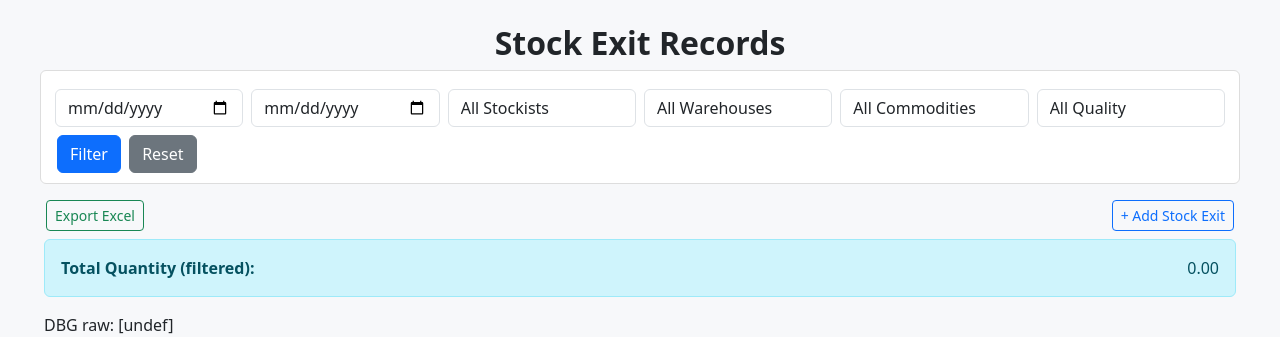
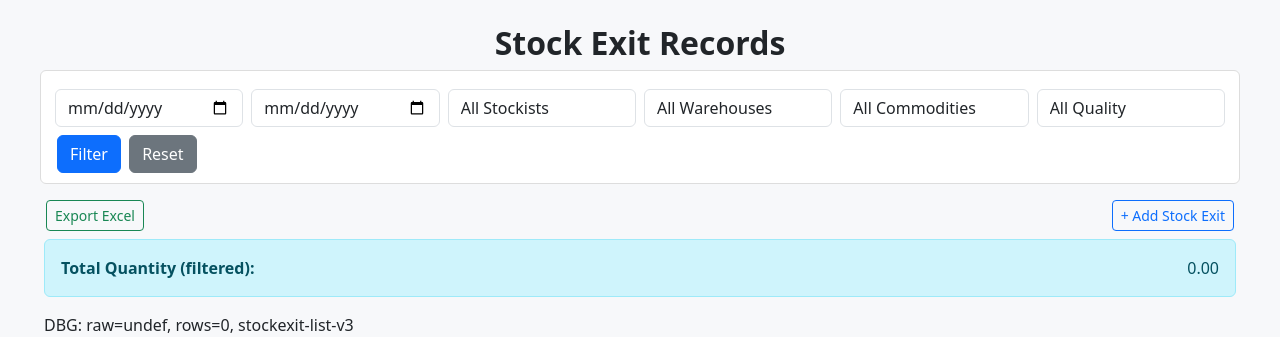
Before and after one commit to DUDU1608/warehouse-python, a Flask app: page /stockexit/list in a window 1280 px wide. Shown: the top 337 px of the page. Run offline with Flask 3, Linux system fonts and the light colour scheme; data that the repository does not hold is empty.

Commit message:
Update list_stock_exit.html

```diff
--- a/app/templates/stockist/list_stock_exit.html
+++ b/app/templates/stockist/list_stock_exit.html
@@ -96,12 +96,11 @@
 
 <div class="alert alert-info d-flex justify-content-between align-items-center" role="alert">
   <strong>Total Quantity (filtered):</strong>
-  <span>{{ sum_quantity_str | default('0.00', true) }}</span>
+  <span>{{ total_quantity_str | default('0.00', true) }}</span>
 </div>
 
-<!-- TEMP DEBUG: keep until you see numbers -->
-<div>DBG raw: [{{ sum_quantity | default('undef', true) }}]</div>
-<div id="sentinel" data-view="stockexit-list-v2"></div>
+<!-- TEMP DEBUG (remove later) -->
+<div>DBG: raw={{ total_quantity | default('undef', true) }}, rows={{ stockexits|length }}, {{ sentinel }}</div>
 
 
   <div class="table-responsive">
```
